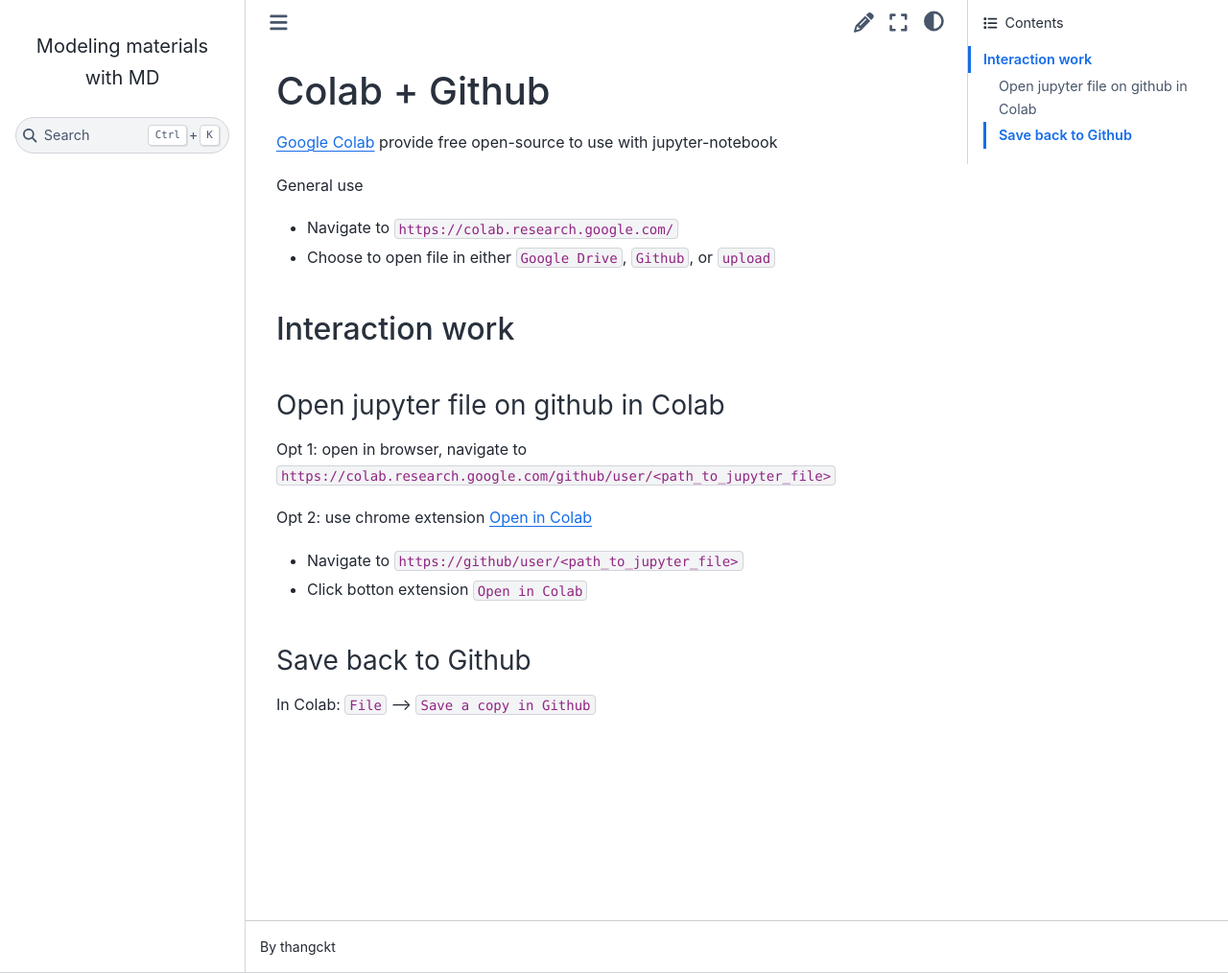
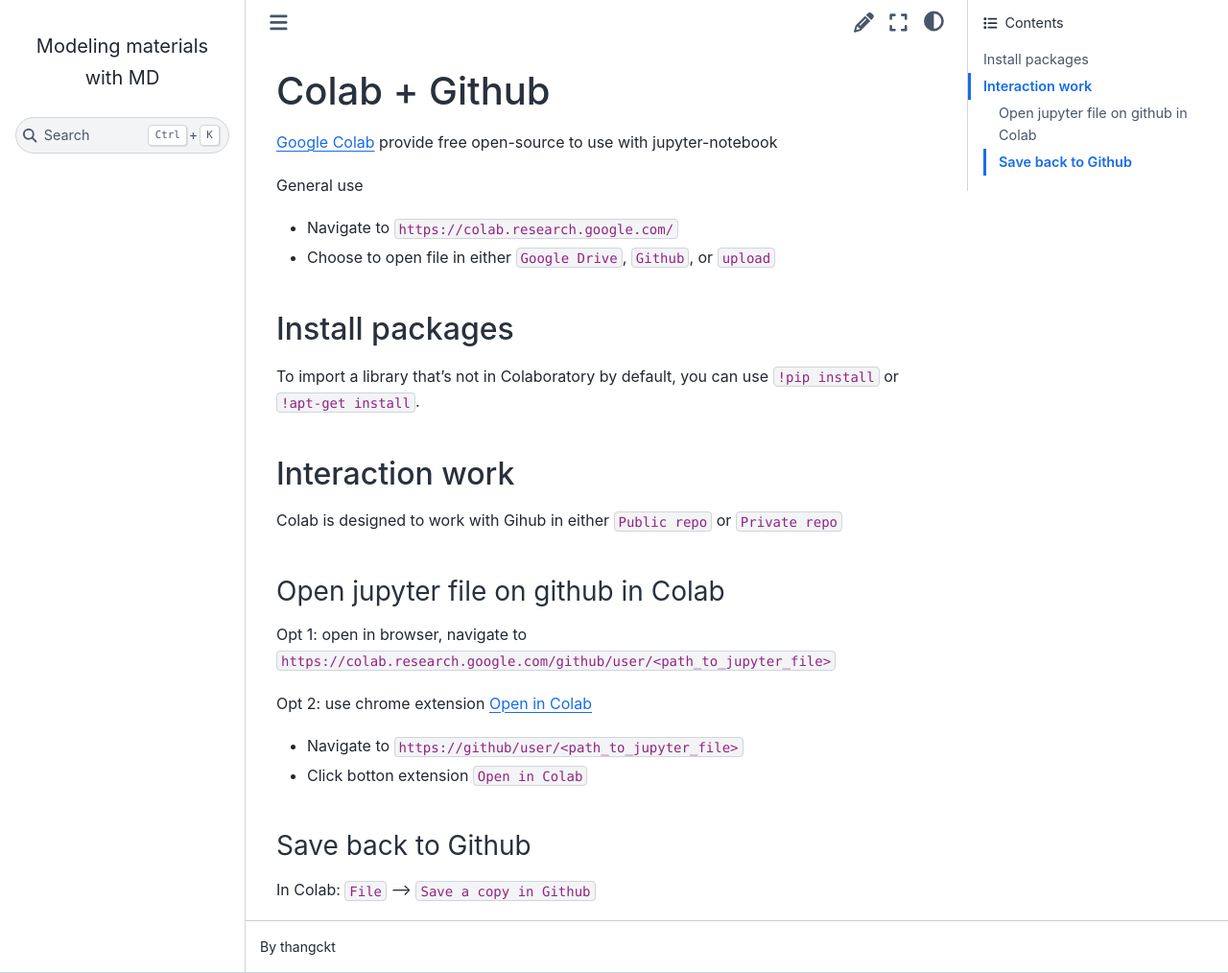
Before and after one commit to thangckt/note_md, a Jupyter Book: the page built from notebook/md_solid/0_colab_github.md, in a window 1280 px wide and 1014 px high. Shown: the whole window at 96% size. Built offline with Jupyter Book 1.0.4 settings and Sphinx 7.4.7 and the Sphinx Book theme 1.1.4, drawn with Linux system fonts in a browser that asks for light colours; pages that are not in the unit, such as notebooks, are missing from menus.

Commit message:
Update 0_colab_github.md

```diff
--- a/notebook/md_solid/0_colab_github.md
+++ b/notebook/md_solid/0_colab_github.md
@@ -6,7 +6,13 @@
 - Navigate to `https://colab.research.google.com/`
 - Choose to open file in either `Google Drive`, `Github`, or `upload`
 
+## Install packages
+
+To import a library that's not in Colaboratory by default, you can use `!pip install` or `!apt-get install`.
+
 ## Interaction work
+
+Colab is designed to work with Gihub in either `Public repo` or `Private repo`[](https://colab.research.google.com/github/googlecolab/colabtools/blob/main/notebooks/colab-github-demo.ipynb)
 
 ### Open jupyter file on github in Colab
 
```
